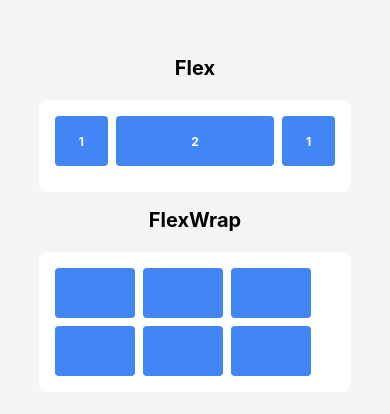
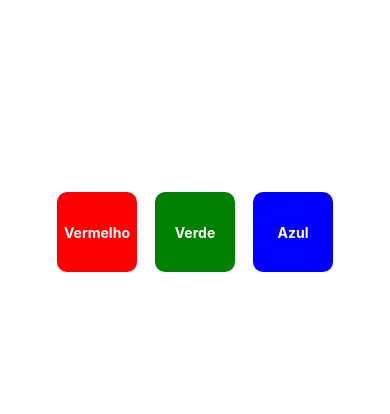
Before and after one commit to maria-quidiquimo/projeto-mobile, a React Native app in the folder first-app/: screen / in a window 390 px wide. Shown: the part 190-604 px from the top of the page. Built offline with nearby package versions, Linux system fonts and the light colour scheme.

Commit message:
fazendo os arquivos dos exercícios e fazendo exercício 1 e 2

```diff
--- a/first-app/src/App.js
+++ b/first-app/src/App.js
@@ -6,10 +6,12 @@ import Lista02 from './exercícios-jsx/lista-02';
 import Lista03 from './exercícios-jsx/lista-03';
 import ViewScaffold from './basic_components/view_example';
 import ViewScaffold2 from './basic_components/view_example02';
+import ExercicioView01 from './exercícios-view/exercicio1';
+import ExercicioView02 from './exercícios-view/exercicio2';
 
 export default function App() {
   return (
-    <ViewScaffold2 />
+    <ExercicioView02 />
   );
 }
 
--- a/first-app/src/basic_components/view_example02.js
+++ b/first-app/src/basic_components/view_example02.js
@@ -5,12 +5,12 @@ export default function ViewScaffold2() {
         <View style={styles.container}>
             <Text style={styles.titulo}>Flex</Text>
             <View style={styles.exemplo}>
-                <View style={{ flexDirection: "row", height: 60, width: "100%", gap: 8 }}>
+                <View style={{ flexDirection: "column", height: 80, width: "100%", gap: 8 }}>
                     <View style={[styles.box, { flex: 1 }]}>
                         <Text style={[styles.textBox]}>1</Text>
                     </View>
-                    <View style={[styles.box, { flex: 3  }]}>
-                        <Text style={[styles.textBox]}>2</Text>
+                    <View style={[styles.box, { flex: 1  }]}>
+                        <Text style={[styles.textBox]}>1</Text>
                     </View>
                     <View style={[styles.box, { flex: 1 }]}>
                         <Text style={[styles.textBox]}>1</Text>
--- /dev/null
+++ b/first-app/src/exercícios-view/exercicio1.js
@@ -0,0 +1,55 @@
+import { StyleSheet, Text, View } from "react-native";
+
+export default function ExercicioView01() {
+    return (
+    <View style={styles.container}>
+      <View style={styles.redBox}>
+        <Text style={styles.textStyle}>Vermelho</Text>
+      </View>
+      <View style={styles.greenBox}>
+        <Text style={styles.textStyle}>Verde</Text>
+      </View>
+      <View style={styles.blueBox}>
+        <Text style={styles.textStyle}>Azul</Text>
+      </View>
+    </View>
+  );
+}
+
+const styles = StyleSheet.create({
+  container: {
+    flexDirection: 'column',
+    alignItems: "center",
+    justifyContent: "center",
+    flex: 1,
+    gap: 18,
+  },
+  textStyle: {
+    color: "white",
+    fontWeight: "bold",
+  },
+  redBox: {
+    height: 80,
+    width: 80,
+    borderRadius: 10,
+    backgroundColor: "red",
+    alignItems: "center",
+    justifyContent: "center",
+  },
+  greenBox: {
+    height: 80,
+    width: 80,
+    borderRadius: 10,
+    backgroundColor: "green",
+    alignItems: "center",
+    justifyContent: "center",
+  },
+  blueBox: {
+    height: 80,
+    width: 80,
+    borderRadius: 10,
+    backgroundColor: "blue",
+    alignItems: "center",
+    justifyContent: "center",
+  },
+});
--- /dev/null
+++ b/first-app/src/exercícios-view/exercicio2.js
@@ -0,0 +1,56 @@
+import { StyleSheet, Text, View } from "react-native";
+
+export default function ExercicioView02() {
+
+  return (
+    <View style={styles.container}>
+      <View style={styles.redBox}>
+        <Text style={styles.textStyle}>Vermelho</Text>
+      </View>
+      <View style={styles.greenBox}>
+        <Text style={styles.textStyle}>Verde</Text>
+      </View>
+      <View style={styles.blueBox}>
+        <Text style={styles.textStyle}>Azul</Text>
+      </View>
+    </View>
+  );
+}
+
+const styles = StyleSheet.create({
+  container: {
+    flexDirection: 'row',
+    alignItems: "center",
+    justifyContent: "center",
+    flex: 1,
+    gap: 18,
+  },
+  textStyle: {
+    color: "white",
+    fontWeight: "bold",
+  },
+  redBox: {
+    height: 80,
+    width: 80,
+    borderRadius: 10,
+    backgroundColor: "red",
+    alignItems: "center",
+    justifyContent: "center",
+  },
+  greenBox: {
+    height: 80,
+    width: 80,
+    borderRadius: 10,
+    backgroundColor: "green",
+    alignItems: "center",
+    justifyContent: "center",
+  },
+  blueBox: {
+    height: 80,
+    width: 80,
+    borderRadius: 10,
+    backgroundColor: "blue",
+    alignItems: "center",
+    justifyContent: "center",
+  },
+});
```
Also changed, not shown: first-app/src/exercícios-view/exercicio3.js (added), first-app/src/exercícios-view/exercicio4.js (added), first-app/src/exercícios-view/exercicio5.js (added).
